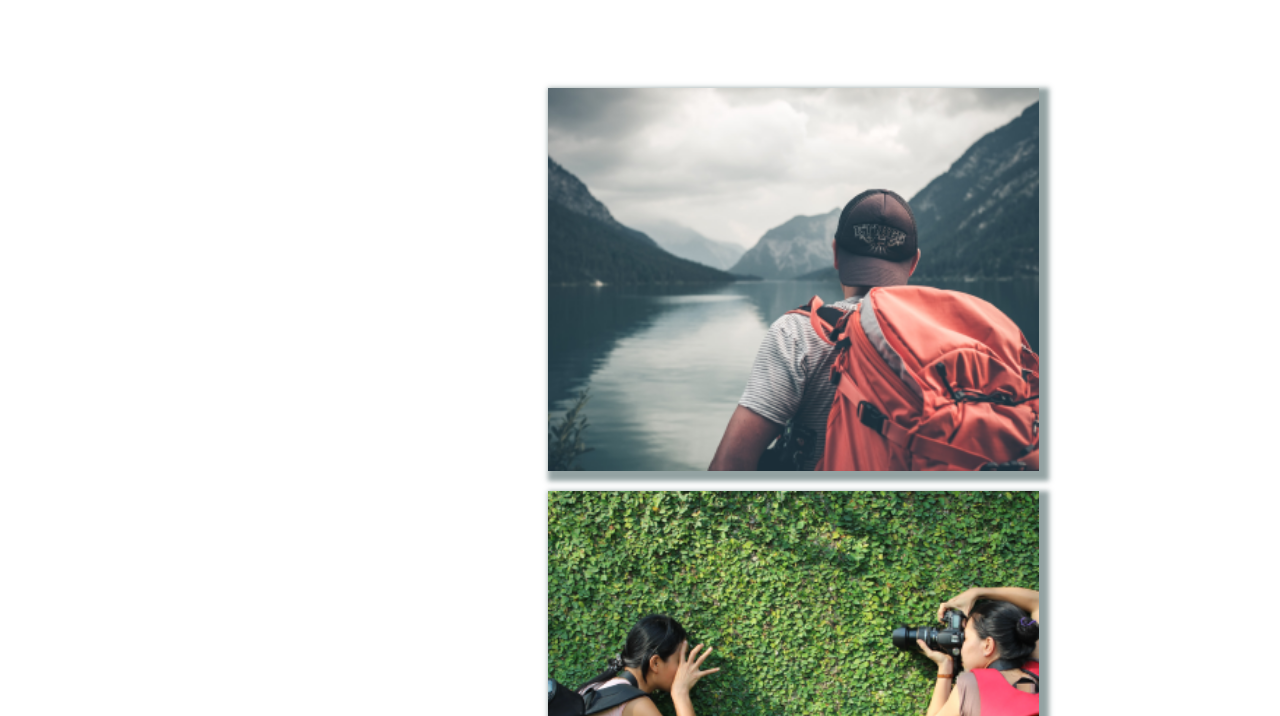
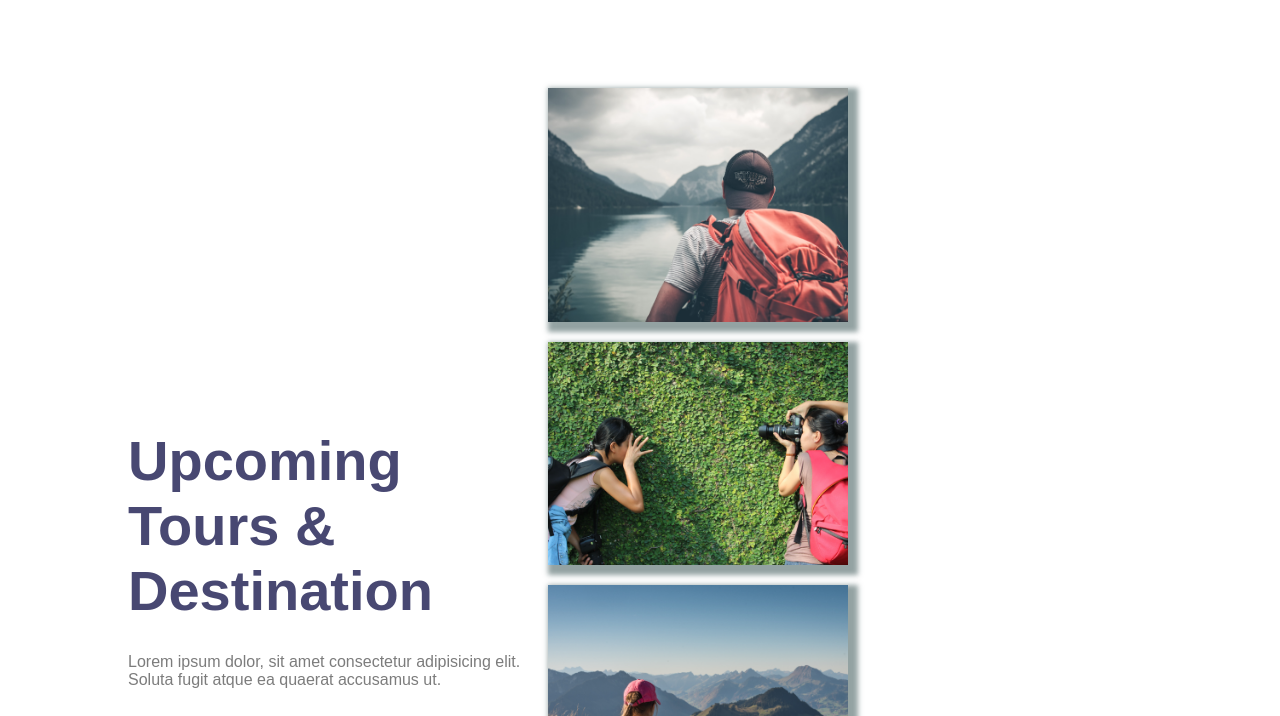
Before and after one commit to Rejwan-Sharif/travel-blog, a plain HTML site: page index.html in a window 1280 px wide. Shown: the part 2328-3044 px from the top of the page. Drawn offline with Linux system fonts and the light colour scheme.

Commit message:
Update style.css

```diff
--- a/style.css
+++ b/style.css
@@ -249,7 +249,7 @@ align-items: center;
 }
 
 .image-gallery img{
-    max-width: 250;
+    max-width: 300px;
     margin: 10px;
     transition: transform 5s ease;
     box-shadow: 5px 5px 5px 5px rgba(41, 71, 71, 0.5);
```
